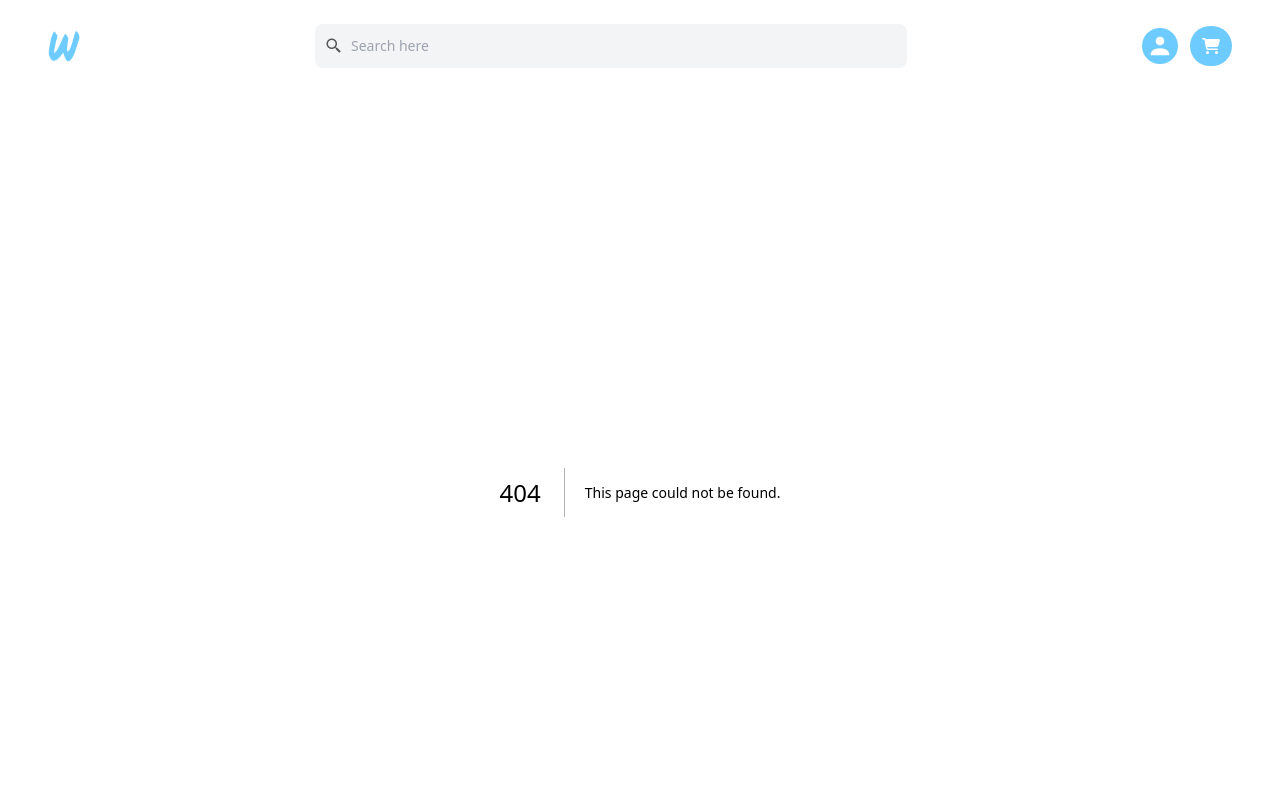
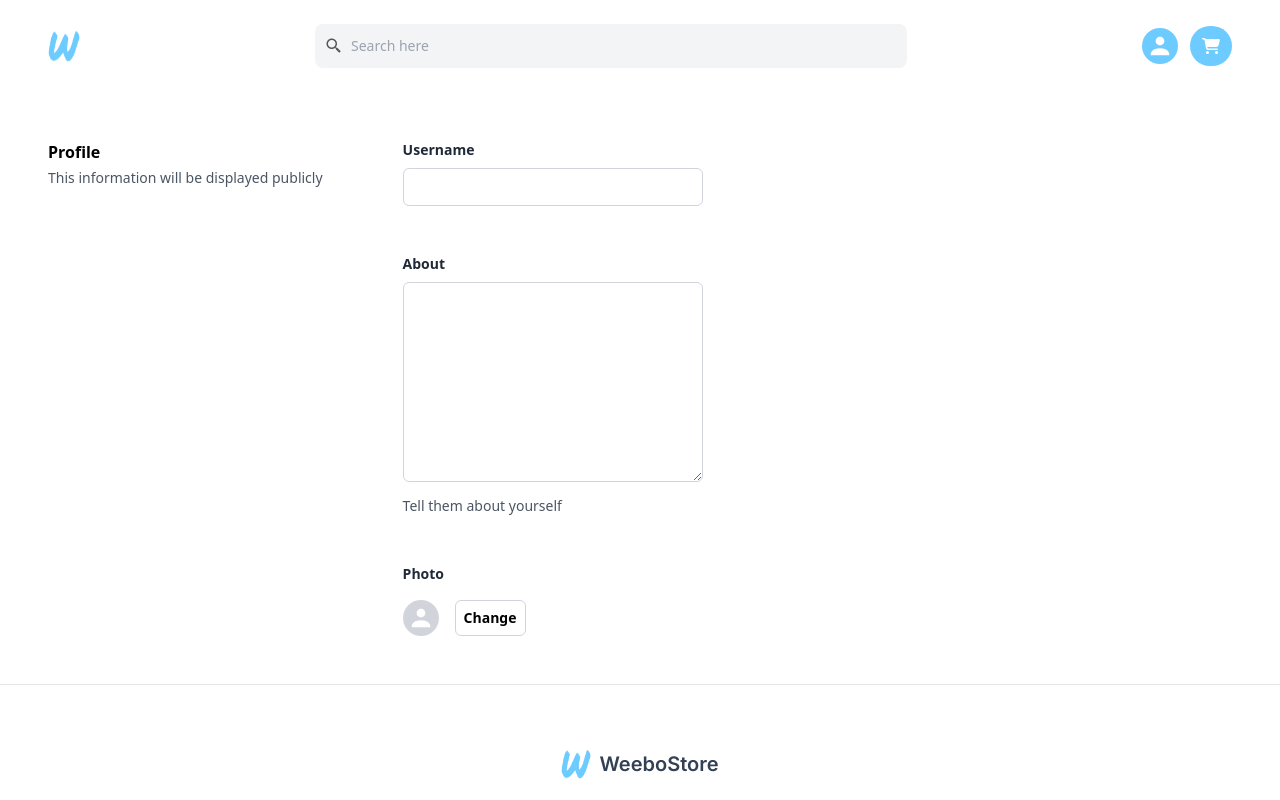
Before and after one commit to AlvinSetyaPranata/WeeboStore, a Next.js app in the folder frontend/: page /account in a window 1280 px wide. Before the commit this address had no page. Shown: the top 800 px of the page. Built offline with nearby package versions, Linux system fonts and the light colour scheme.

Commit message:
Changed subtotal overflow to autoscroll

```diff
--- a/frontend/src/app/account/layout.jsx
+++ /dev/null
@@ -1,7 +0,0 @@
-export default function AccountLayout() {
-    return (
-        <div className="">
-
-        </div>
-    )
-}
--- /dev/null
+++ b/frontend/src/app/account/page.jsx
@@ -0,0 +1,43 @@
+import { AccountIcon } from "@/components/SVG"
+
+export const metadata = {
+    "title": "WeeboStore - AlvinSetya"
+}
+
+export default function AccountLayout() {
+    return (
+        <div className="px-12 py-12">
+            <form>
+                <div className="flex gap-x-20">
+                    <div>
+                        <h2 className="font-bold">Profile</h2>
+                        <p className="text-sm text-gray-600 mt-1">This information will be displayed publicly</p>
+                    </div>
+
+                    <div className="space-y-12">
+                        <div>
+                            <h3 className="text-sm font-semibold text-gray-800">Username</h3>
+                            <input type="text" className="mt-2 outline-none rounded-md border-[1px] border-gray-300 px-3 py-2 text-sm w-[300px]" />
+                        </div>
+                        <div>
+                            <h3 className="text-sm font-semibold text-gray-800">About</h3>
+                            <textarea type="text" className="mt-2 outline-none rounded-md border-[1px] border-gray-300 px-3 py-2 text-sm w-[300px] min-h-[200px]" />
+                            <p className="text-sm text-gray-600 mt-2">Tell them about yourself</p>
+                        </div>
+
+                        <div>
+                            <h3 className="text-sm font-semibold text-gray-800">Photo</h3>
+
+                            <div className="flex gap-x-4 mt-4">
+                                <div className="bg-gray-300 rounded-full p-2">
+                                    <AccountIcon className="fill-white w-[20px] h-[20px]" />
+                                </div>
+                                <button className="border-[1px] border-gray-300 font-semibold rounded-md px-2 py-1 text-sm">Change</button>
+                            </div>
+                        </div>
+                    </div>
+                </div>
+            </form>
+        </div>
+    )
+}
--- a/frontend/src/app/cart/page.jsx
+++ b/frontend/src/app/cart/page.jsx
@@ -1,12 +1,27 @@
-import CartCard from "@/components/Atoms/CartCard";
+'use client'
 
 
-export const metadata = {
-    title: 'Weebostore - Your cart'
-}
+import CartCard from "@/components/Atoms/CartCard";
+import { useState, useEffect } from "react";
 
 export default function Cart() {
+
+    const [items, setItems] = useState(0)
+
+    const addHandler = () => setItems(latestvalue => latestvalue + 1)
+    const minusHandler = () => setItems(latestvalue => {
+        if (latestvalue > 0) return latestvalue - 1
+        return latestvalue
+    })
+
+
+    useEffect(() => {
+        document.title = "Weebostore - Your Cart"
+    }, [])
+
+
     return (
+
 
         <div className="px-8 py-12">
 
@@ -16,9 +31,9 @@ export default function Cart() {
 
                     <div className="flex w-full">
                         <div className="grid gap-8">
-                            <CartCard />
-                            <CartCard />
-                            <CartCard />
+                            <CartCard onAdd={addHandler} onMinus={minusHandler} value={items} />
+                            <CartCard onAdd={addHandler} onMinus={minusHandler} value={items} />
+                            <CartCard onAdd={addHandler} onMinus={minusHandler} value={items} />
                         </div>
 
                     </div>
@@ -27,26 +42,26 @@ export default function Cart() {
                 {/* subtotal */}
                 <div className="px-8 w-1/3">
                     <h3 className="text-2xl font-bold">Sub Total</h3>
-                    <div className="grid gap-8 mt-6 border-b-2 border-gray-400 pb-6">
+                    <div className="grid gap-8 mt-6 border-b-2 border-gray-400 pb-6 overflow-y-auto max-h-[250px]">
 
                         {/* items */}
                         <div className="w-full flex justify-between items-center">
                             <div className="">
-                                <p className="font-semibold text-lg">Hello</p>
+                                <p className="font-semibold">Hello</p>
                                 <p>Rp.20.000</p>
                             </div>
                             <p className="font-bold text-gray-500">2 Item</p>
                         </div>
                         <div className="w-full flex justify-between items-center">
                             <div className="">
-                                <p className="font-semibold text-lg">Hello</p>
+                                <p className="font-semibold">Hello</p>
                                 <p>Rp.20.000</p>
                             </div>
                             <p className="font-bold text-gray-500">2 Item</p>
                         </div>
                         <div className="w-full flex justify-between items-center">
                             <div className="">
-                                <p className="font-semibold text-lg">Hello</p>
+                                <p className="font-semibold">Hello</p>
                                 <p>Rp.20.000</p>
                             </div>
                             <p className="font-bold text-gray-500">2 Item</p>
--- a/frontend/src/components/Atoms/CartCard.jsx
+++ b/frontend/src/components/Atoms/CartCard.jsx
@@ -1,7 +1,7 @@
 import TrashIcon from "../SVG/TrashIcon"
 
 
-export default function CartCard() {
+export default function CartCard({onAdd, onMinus, value=0}) {
     return (
 
         <div className="w-full px-2 py-1 pb-4 flex gap-4 border-b-2 border-gray-100 mb-4">
@@ -20,9 +20,9 @@ export default function CartCard() {
                     <p className="font-bold">Rp.300.000</p>
 
                     <div className="flex gap-2 items-center">
-                        <div>-</div>
-                        <input type="text" className="border-2 border-gray-300  rounded-lg py-0.5 max-w-[80px] text-sm text-center foont-semibold" />
-                        <div>+</div>
+                        <button onClick={onMinus}>-</button>
+                        <input type="text" className="border-2 border-gray-300  rounded-lg py-0.5 max-w-[80px] text-sm text-center foont-semibold" value={value} onChange={() => {}}/>
+                        <button onClick={onAdd}>+</button>
                     </div>
                 </div>
             </div>
--- a/frontend/src/components/Navbar.jsx
+++ b/frontend/src/components/Navbar.jsx
@@ -10,9 +10,9 @@ export default function Navbar() {
                 <input type="text" className="w-full outline-none bg-transparent text-sm" placeholder="Search here" />
             </div>
             <div className="flex items-center gap-x-3">
-                <div className="rounded-full p-2 bg-primary hover:cursor-pointer">
+                <Link className="rounded-full p-2 bg-primary hover:cursor-pointer" href="/account">
                     <AccountIcon className="w-[20px] h-[20px] stroke-none fill-white" />
-                </div>
+                </Link>
                 <Link href="/cart" className="rounded-full p-3 relative bg-primary hover:cursor-pointer before:w-[40px] before:h-[40px] before:z-20 before:bg-red-500 bg:absolute before:left-0">
                     <CartIcon className="w-[40px] h-[40px]" color="white"/>
                 </Link>
```
